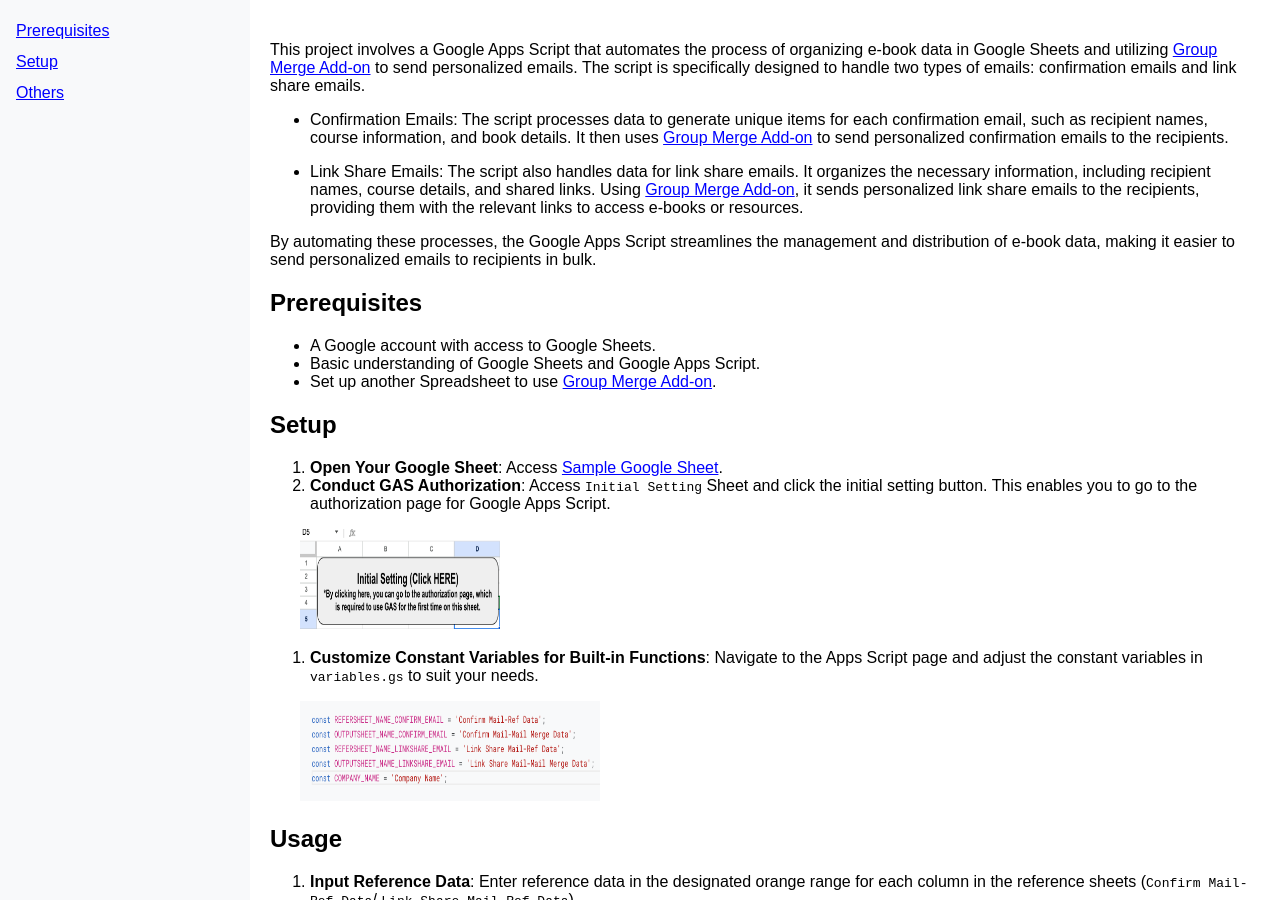
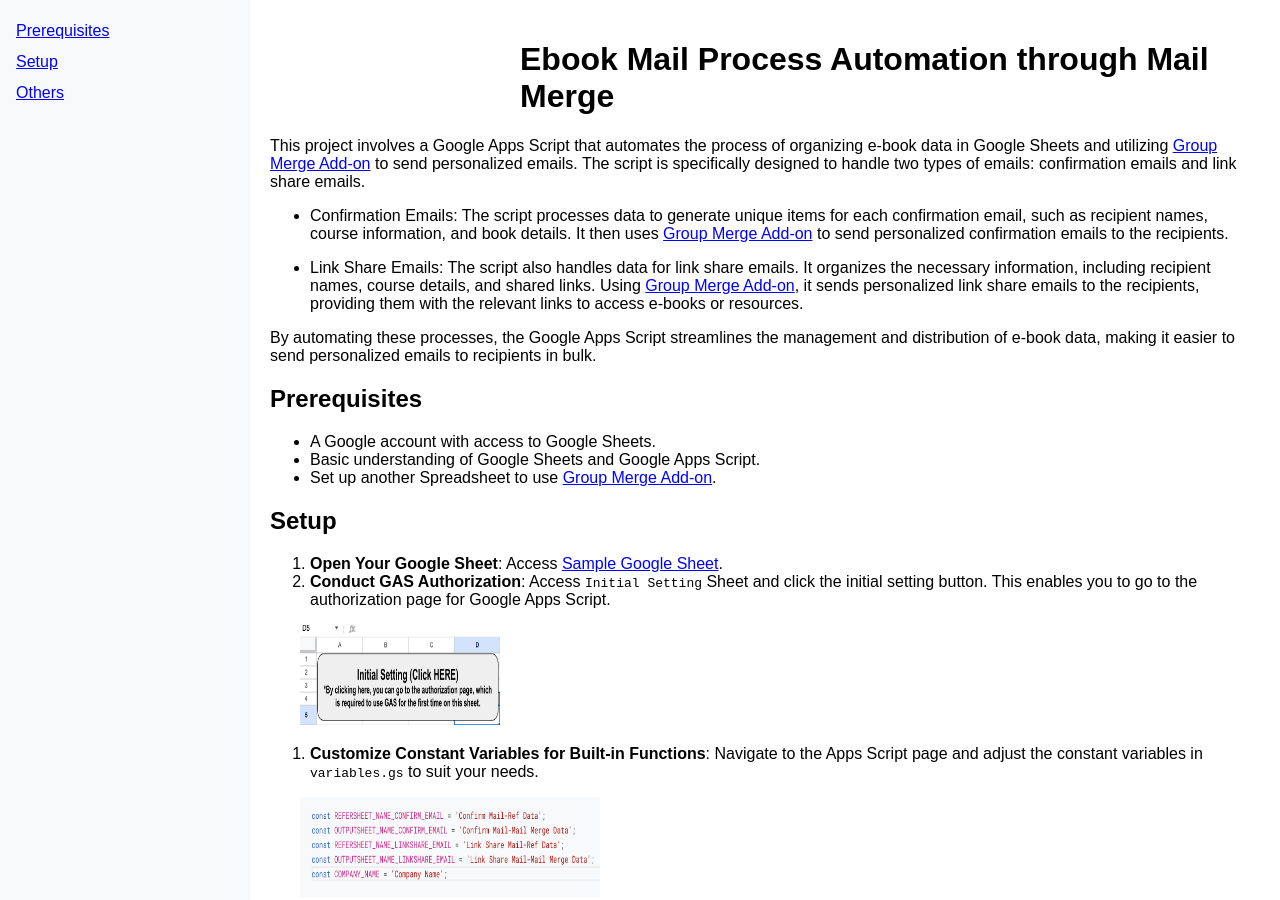
Before and after one commit to tsato21/book-data-organizer, a Jekyll site: the page built from docs/index.md, in a window 1280 px wide and 900 px high. Built offline with Jekyll 4.4.1, drawn with Linux system fonts in a browser that asks for light colours; our own code applies the rules of GitHub Pages for plain Markdown files.

Commit message:
Update index.md

```diff
--- a/docs/index.md
+++ b/docs/index.md
@@ -1,6 +1,6 @@
 ---
 layout: default
-title: 'Ebook Mail Process Automation through Mail Merge
+title: 'Ebook Mail Process Automation through Mail Merge'
 ---
 
 This project involves a Google Apps Script that automates the process of organizing e-book data in Google Sheets and utilizing [Group Merge Add-on](https://www.scriptable-assets.page/add-ons/group-merge/) to send personalized emails. The script is specifically designed to handle two types of emails: confirmation emails and link share emails.
```
